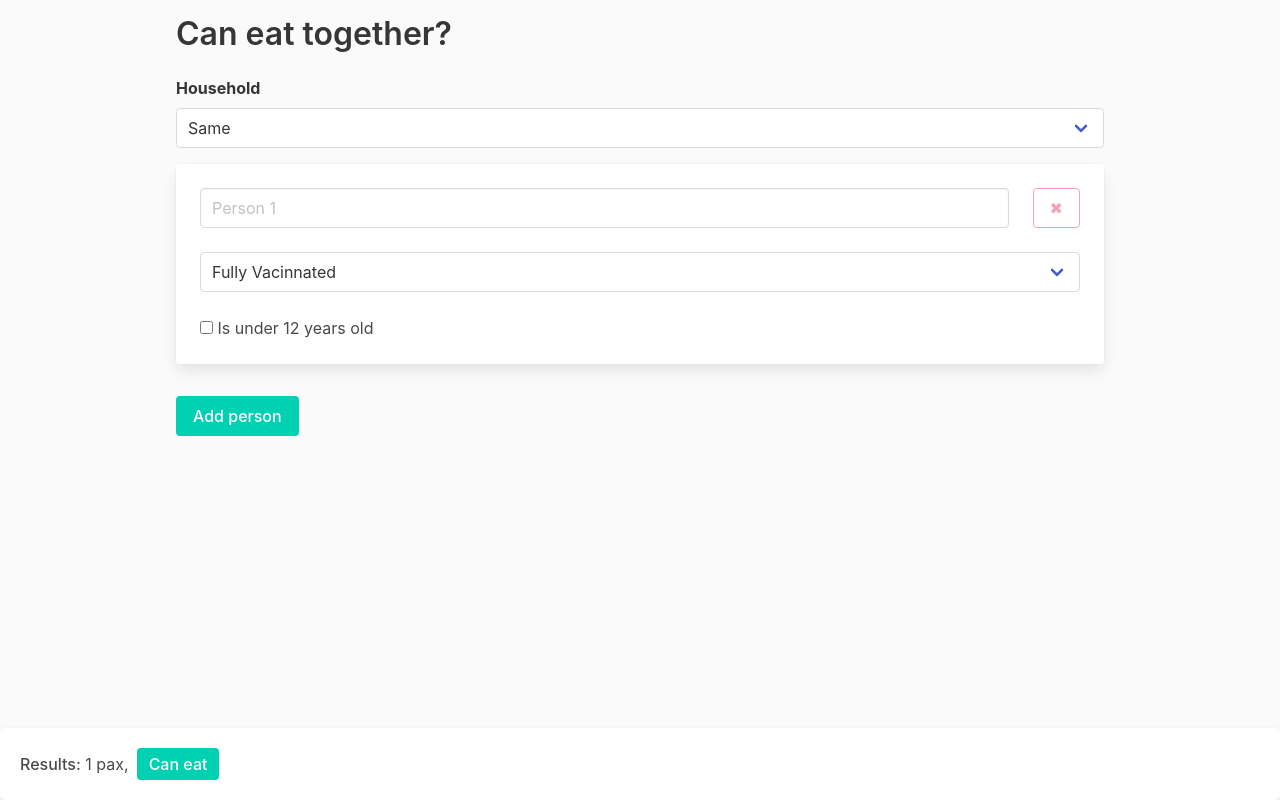
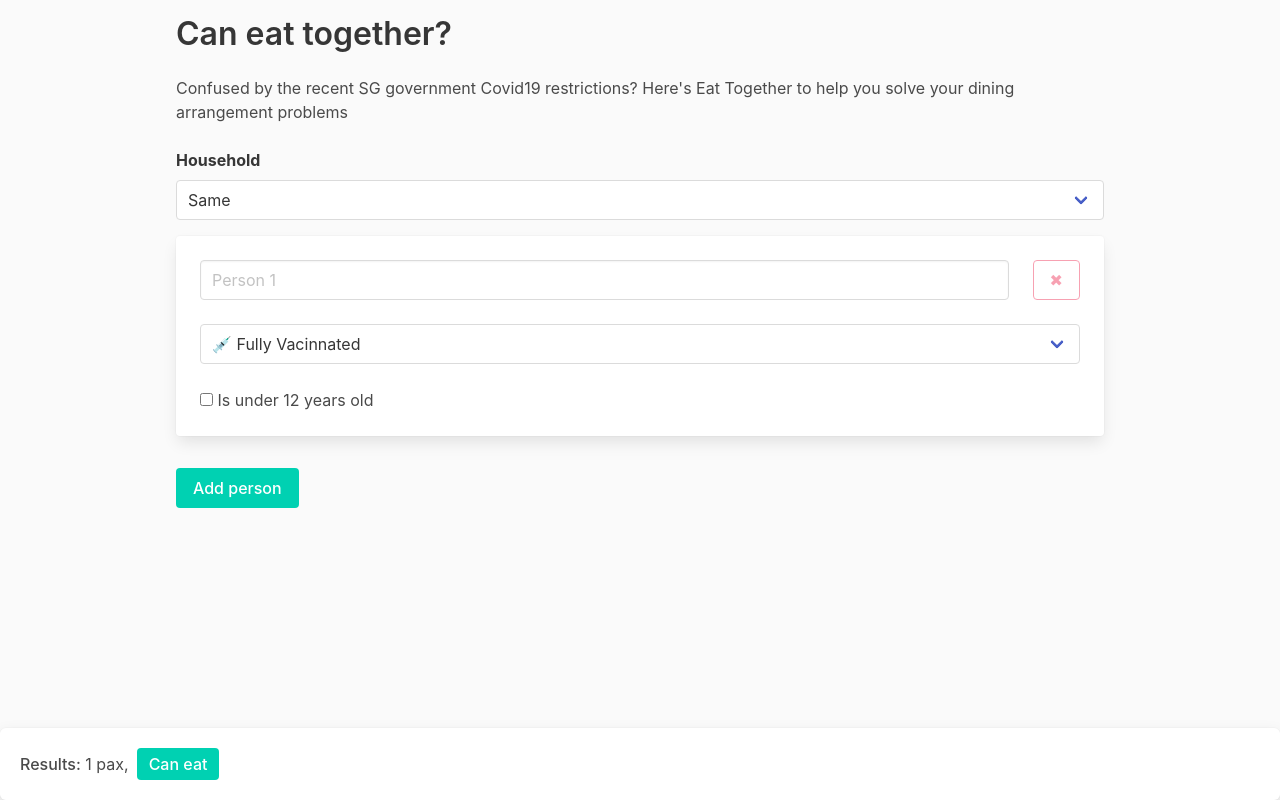
Before and after one commit to ngamanda/Eat-Together, a React (Create React App) app: page / in a window 1280 px wide. Built offline with nearby package versions, Linux system fonts and the light colour scheme.

Commit message:
Update copy and design

```diff
--- a/public/index.html
+++ b/public/index.html
@@ -5,11 +5,16 @@
     <link rel="icon" href="%PUBLIC_URL%/favicon.ico" />
     <meta name="viewport" content="width=device-width, initial-scale=1" />
     <meta name="theme-color" content="#000000" />
+    <meta property="og:title" content="Eat Together" />
+    <meta
+      property="og:description"
+      content="Confused by the recent SG government Covid19 restrictions? Here's Eat Together to help you solve your dining arrangement problems"
+    />
     <meta
       name="description"
       content="Web site created using create-react-app"
     />
-    <link rel="apple-touch-icon" href="%PUBLIC_URL%/logo192.png" />
+    <link rel="apple-touch-icon" href="%PUBLIC_URL%/cooked-rice_1f35a.png" />
     <!--
       manifest.json provides metadata used when your web app is installed on a
       user's mobile device or desktop. See https://developers.google.com/web/fundamentals/web-app-manifest/
@@ -24,7 +29,7 @@
       work correctly both with client-side routing and a non-root public URL.
       Learn how to configure a non-root public URL by running `npm run build`.
     -->
-    <title>React App</title>
+    <title>Eat Together</title>
   </head>
   <body>
     <noscript>You need to enable JavaScript to run this app.</noscript>
--- a/src/components/Form.module.css
+++ b/src/components/Form.module.css
@@ -15,4 +15,6 @@
   bottom: 0;
   left: 0;
   right: 0;
+  box-shadow: 0 0.5em 1em 0.125em rgb(10 10 10 / 10%),
+    0 0 0 1px rgb(10 10 10 / 2%);
 }
--- a/src/components/Page.js
+++ b/src/components/Page.js
@@ -6,6 +6,11 @@ function Page() {
   return (
     <div className={`container is-max-desktop ${styles.container}`}>
       <h1 className={`title ${styles.title}`}>Can eat together?</h1>
+      <p>
+        Confused by the recent SG government Covid19 restrictions? Here's Eat
+        Together to help you solve your dining arrangement problems
+      </p>
+      <br />
       <Form />
     </div>
   );
--- a/src/components/constants.js
+++ b/src/components/constants.js
@@ -1,25 +1,25 @@
 export const FULLY_VACINNATED = {
-  label: 'Fully Vacinnated',
+  label: '💉 Fully Vacinnated',
   value: 'fully_vacinnated',
 };
 
 export const PARTIAL_VACINATED = {
-  label: 'Partially Vacinnated',
+  label: '😷 Partially Vacinnated',
   value: 'partially_vaccinated',
 };
 
 export const UNVACCINATED = {
-  label: 'Unvaccinated',
+  label: '❌ Unvaccinated',
   value: 'unvaccinated',
 };
 
 export const NEGATIVE_TEST = {
-  label: 'Negative test',
+  label: '📋 Negative test',
   value: 'negative_test',
 };
 
 export const RECOVERED = {
-  label: 'Recovered from Covid-19',
+  label: '🌿 Recovered from Covid-19',
   value: 'recovered_270',
 };
 
```
